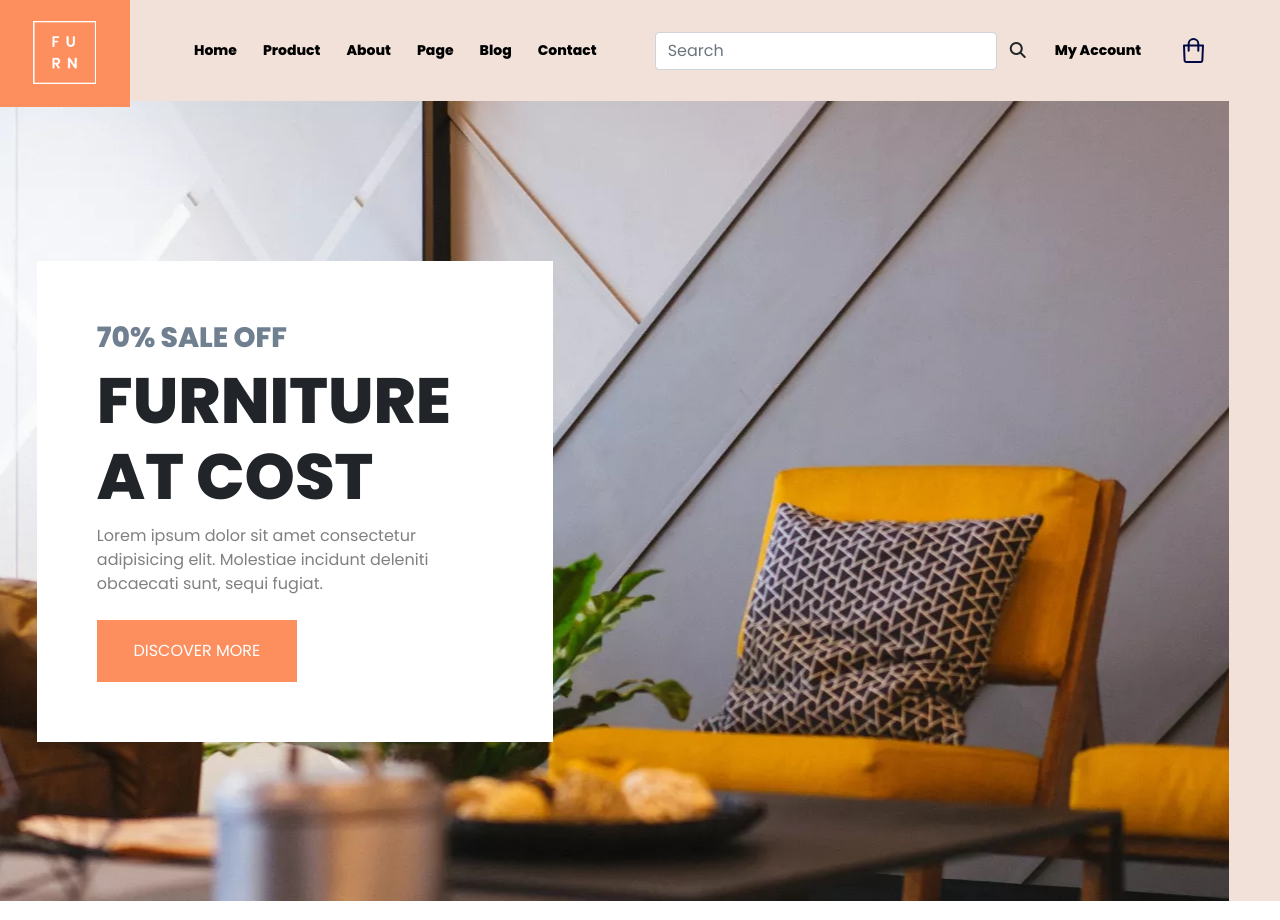
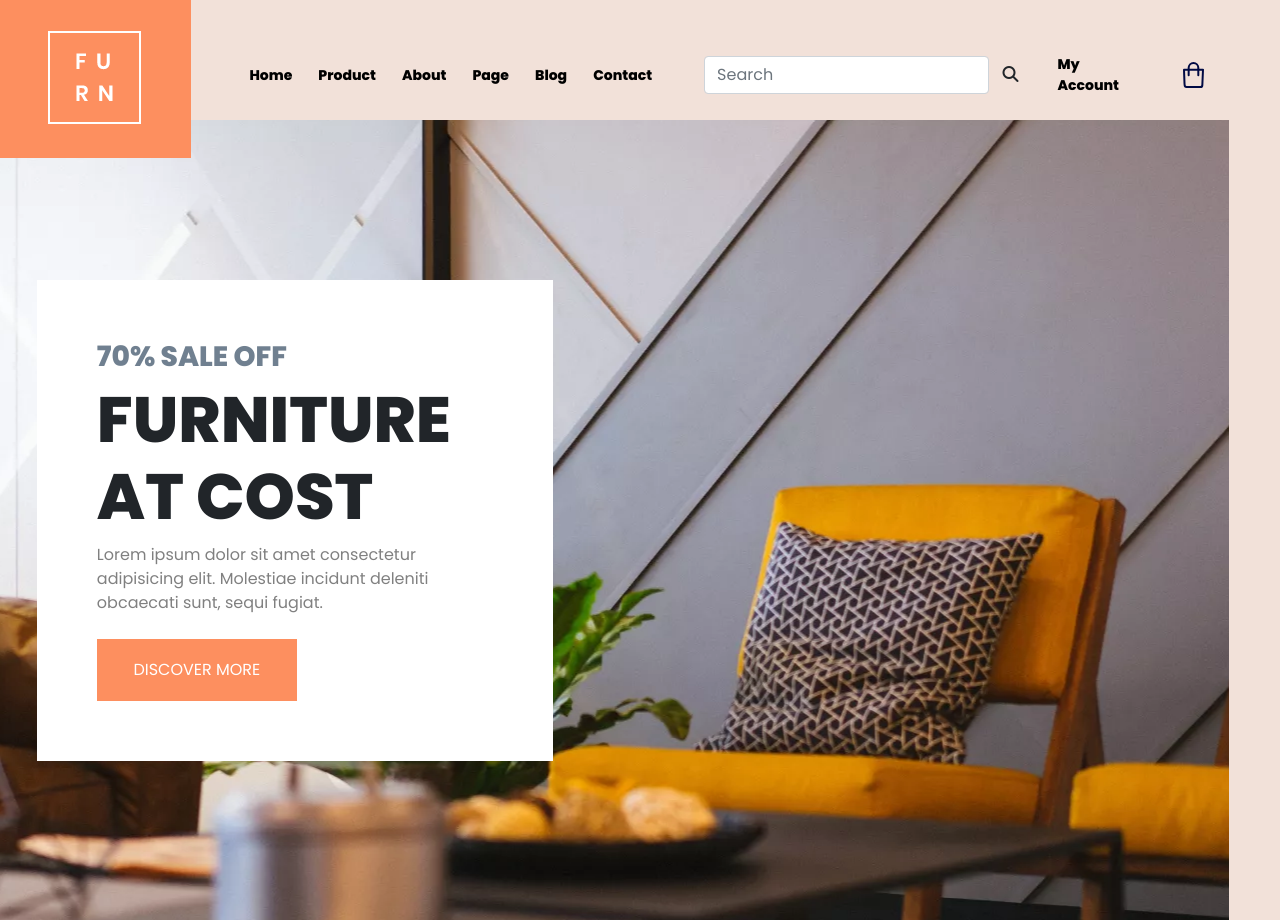
Before and after one commit to FairoozAzim/furnitureStore-bootstrap, a plain HTML site: page index.html in a window 1280 px wide. Shown: the top 920 px of the page. Drawn offline with Linux system fonts and the light colour scheme.

Commit message:
navbar correction

```diff
--- a/index.html
+++ b/index.html
@@ -16,14 +16,14 @@
     <!--=================== header starts here==================== -->
     <header class="bg-color">
         <!-- ==================navigation bar===============   -->
-        <nav class="navbar nav-sticky navbar-expand-lg  bg">
+        <nav class="navbar navbar-expand-lg navbar-light bg">
             <div class="container-fluid">
-                <a class="navbar-brand logo p-0" href="#">
-                    <img src="images/brand-logo.webp" alt="" width="130px">
+                <a class="navbar-brand logo" href="#">
+                    <img src="images/brand-logo.webp" alt="">
                 </a>
-                <button class="navbar-toggler toggler" type="button" data-bs-toggle="collapse" data-bs-target="#navbarTogglerDemo02" aria-controls="navbarTogglerDemo02" aria-expanded="false" aria-label="Toggle navigation">
-          <span class="navbar-toggler-icon"></span>
-        </button>
+                <button class="navbar-toggler" type="button" data-bs-toggle="collapse" data-bs-target="#navbarTogglerDemo02" aria-controls="navbarTogglerDemo02" aria-expanded="false" aria-label="Toggle navigation">
+              <span class="navbar-toggler-icon"></span>
+            </button>
                 <div class="collapse navbar-collapse" id="navbarTogglerDemo02">
                     <ul class="navbar-nav nav-items me-auto mb-2 mb-lg-0 p-4 ">
                         <li class="nav-item">
@@ -45,12 +45,12 @@
                             <a class="nav-link " id="item" href="#">Contact</a>
                         </li>
                     </ul>
-                    <form class="d-flex">
+                    <form class="d-flex nav-items">
                         <input class="form-control" type="search" placeholder="Search" aria-label="Search">
                         <button class="btn" type="submit"><i class="fas fa-search"></i></button>
                     </form>
-                    <a class="nav-link item" id="item" href="#">My Account</a>
-                    <a class="nav-link me-5" href="#" id="item"><img src="images/card.svg" alt=""></a>
+                    <a class="nav-link item nav-items" id="item" href="#">My Account</a>
+                    <a class="nav-link me-5 nav-items" href="#" id="item"><img src="images/card.svg" alt=""></a>
                 </div>
             </div>
         </nav>
--- a/styles/styles.css
+++ b/styles/styles.css
@@ -28,14 +28,13 @@ body {
 }
 
 .logo {
-    position: absolute;
-    z-index: 1;
-    top: 0;
-    left: 0;
+    margin-top: -1%;
+    margin-left: -1%;
 }
 
 .nav-items {
-    margin-left: 150px;
+    margin-left: 10px;
+    margin-top: -2%;
 }
 
 .nav-sticky {
@@ -46,6 +45,7 @@ body {
 }
 
 .toggler {
+    position: relative;
     color: black;
     background-color: aquamarine;
 }
@@ -63,6 +63,7 @@ body {
     height: 100vh;
     background-position: center;
     background-repeat: no-repeat;
+    margin-top: -4%;
 }
 
 .hero-caption {
```
